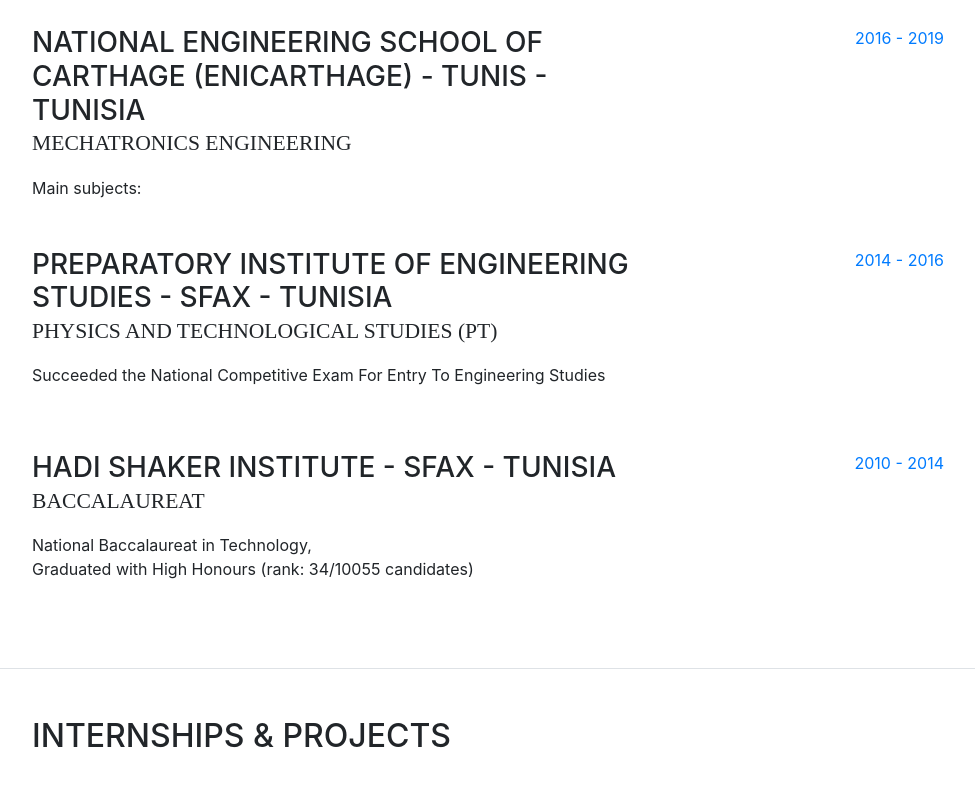
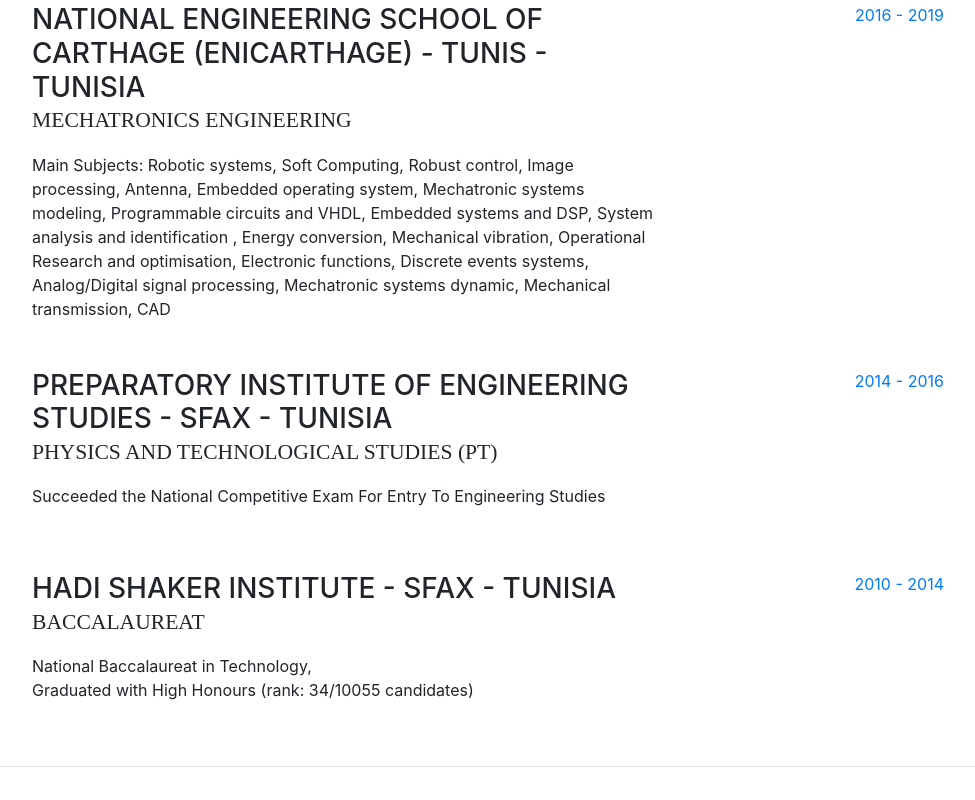
Before and after one commit to HamdiGargouri/HamdiGargouri.github.io, a website with bundled scripts: page index.html in a window 1280 px wide. Shown: the part 931-1731 px from the top of the page, without its empty margins (288-1263 px from the left). Built offline with nearby package versions, Linux system fonts and the light colour scheme; a web font is replaced by a local one.

Commit message:
main subjects

```diff
--- a/index.html
+++ b/index.html
@@ -122,7 +122,8 @@
             <div class="resume-content mr-auto">
               <h3 class="mb-0">National Engineering School of Carthage (ENICarthage) - Tunis - Tunisia</h3>
               <div class="subheading mb-3">Mechatronics Engineering</div>
-              <div>Main subjects:</div>
+              <div>Main Subjects: Robotic systems, Soft Computing, Robust control, Image processing, Antenna, Embedded operating system, Mechatronic systems modeling, Programmable circuits and VHDL,
+                  Embedded systems and DSP, System analysis and identification , Energy conversion, Mechanical vibration, Operational Research and optimisation, Electronic functions, Discrete events systems, Analog/Digital signal processing, Mechatronic systems dynamic, Mechanical transmission, CAD</div>
             </div>
             <div class="resume-date text-md-right">
               <span class="text-primary">2016 - 2019</span>
```
